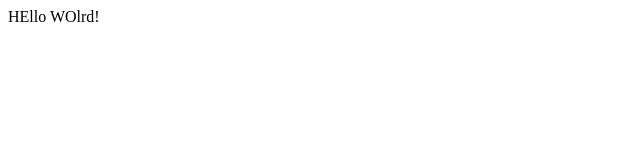
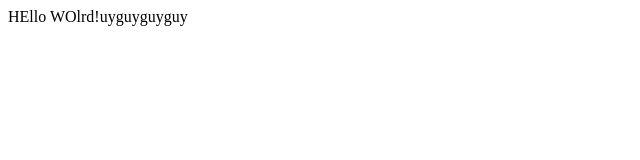
Before and after one commit to kimsungsoo/test, a plain HTML site: page index.html in a window 1280 px wide. Shown: the whole page, without its empty margins (0-640 px from the left). Drawn offline with Linux system fonts and the light colour scheme.

Commit message:
changed index.html

```diff
--- a/index.html
+++ b/index.html
@@ -19,6 +19,6 @@
 	</head>
 
 	<body>
-		HEllo WOlrd!
+		HEllo WOlrd!uyguyguyguy
 	</body>
 </html>
```
